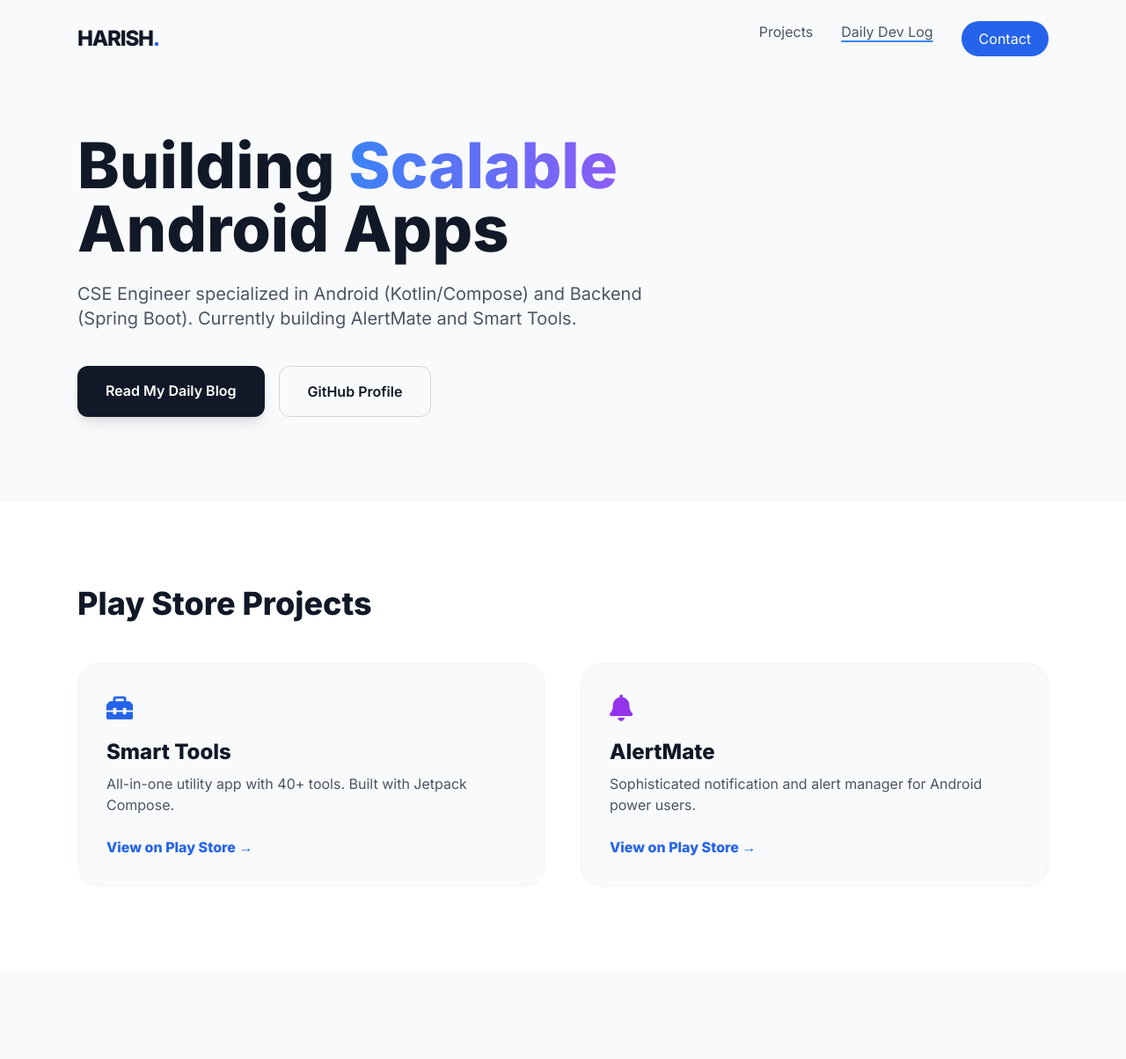
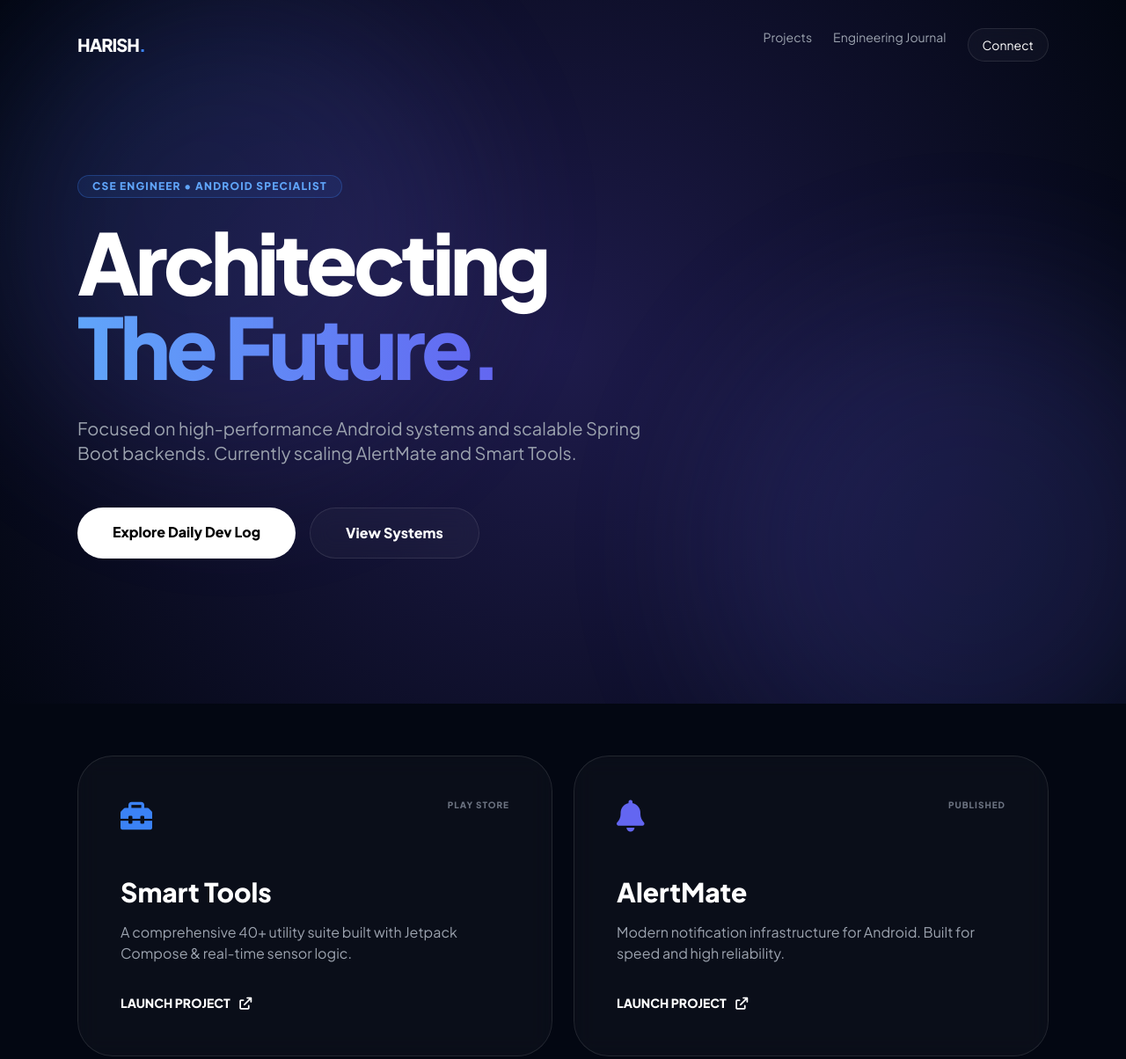
Before and after one commit to harish-cse55/my-awesome-site., a plain HTML site: page index.html in a window 1280 px wide. Shown: the whole page at 88% size. Before the commit the page ends 1104 px from the top, so only its background shows below. Drawn offline with nearby package versions, Linux system fonts and the light colour scheme.

Commit message:
Update index.html

```diff
--- a/index.html
+++ b/index.html
@@ -7,49 +7,113 @@
     <script src="https://cdn.tailwindcss.com"></script>
     <link rel="stylesheet" href="https://cdnjs.cloudflare.com/ajax/libs/font-awesome/6.0.0/css/all.min.css">
     <style>
-        @import url('https://fonts.googleapis.com/css2?family=Inter:wght@400;600;800&display=swap');
-        body { font-family: 'Inter', sans-serif; scroll-behavior: smooth; }
-        .gradient-text { background: linear-gradient(90deg, #3b82f6, #8b5cf6); -webkit-background-clip: text; -webkit-text-fill-color: transparent; }
+        @import url('https://fonts.googleapis.com/css2?family=Plus+Jakarta+Sans:wght@400;600;800&display=swap');
+
+        body {
+            font-family: 'Plus Jakarta Sans', sans-serif;
+            background: #030712;
+            color: white;
+            overflow-x: hidden;
+        }
+
+        /* Apple-style Animated Background Mesh */
+        .mesh-gradient {
+            position: fixed;
+            top: 0; left: 0; width: 100%; height: 100%;
+            z-index: -1;
+            background: radial-gradient(circle at 50% 50%, #1e1b4b 0%, #030712 100%);
+            overflow: hidden;
+        }
+
+        .blob {
+            position: absolute;
+            width: 500px; height: 500px;
+            background: linear-gradient(135deg, #3b82f6 0%, #8b5cf6 100%);
+            filter: blur(80px);
+            border-radius: 50%;
+            opacity: 0.15;
+            animation: move 20s infinite alternate;
+        }
+
+        @keyframes move {
+            from { transform: translate(-10%, -10%) scale(1); }
+            to { transform: translate(20%, 20%) scale(1.2); }
+        }
+
+        .glass {
+            background: rgba(255, 255, 255, 0.03);
+            backdrop-filter: blur(12px);
+            border: 1px solid rgba(255, 255, 255, 0.1);
+        }
+
+        .reveal {
+            animation: reveal 0.8s cubic-bezier(0.16, 1, 0.3, 1);
+        }
+
+        @keyframes reveal {
+            from { opacity: 0; transform: translateY(20px); }
+            to { opacity: 1; transform: translateY(0); }
+        }
     </style>
 </head>
-<body class="bg-gray-50 text-gray-900">
+<body>
 
-    <nav class="max-w-6xl mx-auto px-6 py-6 flex justify-between items-center">
-        <div class="text-2xl font-extrabold tracking-tighter uppercase">Harish<span class="text-blue-600">.</span></div>
-        <div class="space-x-8 hidden md:flex font-medium text-gray-600">
-            <a href="#projects" class="hover:text-blue-600 transition">Projects</a>
-            <a href="/blog/" class="hover:text-blue-600 transition underline decoration-blue-500 decoration-2 underline-offset-4">Daily Dev Log</a>
-            <a href="mailto:your-email@example.com" class="bg-blue-600 text-white px-5 py-2 rounded-full hover:bg-blue-700 transition">Contact</a>
+    <div class="mesh-gradient">
+        <div class="blob"></div>
+        <div class="blob" style="right: 0; bottom: 0; animation-delay: -5s; background: #6366f1;"></div>
+    </div>
+
+    <nav class="max-w-6xl mx-auto px-6 py-8 flex justify-between items-center relative z-10">
+        <div class="text-xl font-bold tracking-tighter uppercase">Harish<span class="text-blue-500">.</span></div>
+        <div class="space-x-6 hidden md:flex text-sm font-medium text-gray-400">
+            <a href="#projects" class="hover:text-white transition">Projects</a>
+            <a href="/blog/" class="hover:text-white transition">Engineering Journal</a>
+            <a href="mailto:your-email@example.com" class="glass px-4 py-2 rounded-full text-white hover:bg-white/10 transition">Connect</a>
         </div>
     </nav>
 
-    <section class="max-w-6xl mx-auto px-6 pt-16 pb-24 flex flex-col md:flex-row items-center">
-        <div class="md:w-2/3 text-center md:text-left">
-            <h1 class="text-5xl md:text-7xl font-extrabold mb-6 leading-tight">Building <span class="gradient-text">Scalable</span> Android Apps</h1>
-            <p class="text-xl text-gray-600 mb-10 max-w-2xl">CSE Engineer specialized in Android (Kotlin/Compose) and Backend (Spring Boot). Currently building AlertMate and Smart Tools.</p>
-            <div class="flex flex-col sm:flex-row space-y-4 sm:space-y-0 sm:space-x-4 justify-center md:justify-start">
-                <a href="/blog/" class="bg-gray-900 text-white px-8 py-4 rounded-xl font-semibold hover:bg-gray-800 transition shadow-lg">Read My Daily Blog</a>
-                <a href="https://github.com/harish-cse55" class="border border-gray-300 px-8 py-4 rounded-xl font-semibold hover:bg-gray-100 transition">GitHub Profile</a>
+    <main class="max-w-6xl mx-auto px-6 pt-12 md:pt-24 pb-32 relative z-10 text-center md:text-left">
+        <div class="reveal">
+            <span class="inline-block px-4 py-1 rounded-full border border-blue-500/30 text-blue-400 text-xs font-bold uppercase tracking-widest mb-6 bg-blue-500/10">
+                CSE Engineer • Android Specialist
+            </span>
+            <h1 class="text-5xl md:text-8xl font-extrabold mb-8 tracking-tighter leading-[0.9]">
+                Architecting <br> <span class="text-transparent bg-clip-text bg-gradient-to-r from-blue-400 to-indigo-500">The Future.</span>
+            </h1>
+            <p class="text-lg md:text-xl text-gray-400 mb-12 max-w-2xl leading-relaxed">
+                Focused on high-performance Android systems and scalable Spring Boot backends. Currently scaling AlertMate and Smart Tools.
+            </p>
+            <div class="flex flex-col sm:flex-row gap-4 justify-center md:justify-start">
+                <a href="/blog/" class="bg-white text-black px-10 py-4 rounded-full font-bold hover:scale-105 transition duration-300">
+                    Explore Daily Dev Log
+                </a>
+                <a href="https://github.com/harish-cse55" class="glass px-10 py-4 rounded-full font-bold hover:bg-white/10 transition">
+                    View Systems
+                </a>
             </div>
         </div>
-    </section>
+    </main>
 
-    <section id="projects" class="bg-white py-24">
-        <div class="max-w-6xl mx-auto px-6">
-            <h2 class="text-4xl font-bold mb-12">Play Store Projects</h2>
-            <div class="grid grid-cols-1 md:grid-cols-2 gap-10">
-                <div class="p-8 rounded-3xl bg-gray-50 border border-gray-100 hover:shadow-xl transition">
-                    <i class="fa-solid fa-toolbox text-blue-600 text-3xl mb-4"></i>
-                    <h3 class="text-2xl font-bold mb-2">Smart Tools</h3>
-                    <p class="text-gray-600 mb-6">All-in-one utility app with 40+ tools. Built with Jetpack Compose.</p>
-                    <a href="https://play.google.com/store/apps/details?id=com.harish.woohoosmart" target="_blank" class="text-blue-600 font-bold hover:underline">View on Play Store →</a>
+    <section id="projects" class="max-w-6xl mx-auto px-6 py-24 relative z-10">
+        <div class="grid grid-cols-1 md:grid-cols-2 gap-6">
+            <div class="glass p-8 md:p-12 rounded-[2.5rem] hover:border-blue-500/50 transition-all duration-500 group">
+                <div class="flex justify-between items-start mb-12">
+                    <i class="fa-solid fa-toolbox text-4xl text-blue-500"></i>
+                    <span class="text-[10px] font-bold uppercase tracking-widest text-gray-500">Play Store</span>
                 </div>
-                <div class="p-8 rounded-3xl bg-gray-50 border border-gray-100 hover:shadow-xl transition">
-                    <i class="fa-solid fa-bell text-purple-600 text-3xl mb-4"></i>
-                    <h3 class="text-2xl font-bold mb-2">AlertMate</h3>
-                    <p class="text-gray-600 mb-6">Sophisticated notification and alert manager for Android power users.</p>
-                    <a href="https://play.google.com/store/apps/details?id=com.zeamapps.snoozy" target="_blank" class="text-blue-600 font-bold hover:underline">View on Play Store →</a>
+                <h3 class="text-3xl font-bold mb-4">Smart Tools</h3>
+                <p class="text-gray-400 mb-8">A comprehensive 40+ utility suite built with Jetpack Compose & real-time sensor logic.</p>
+                <a href="https://play.google.com/store/apps/details?id=com.harish.woohoosmart" target="_blank" class="font-bold text-sm group-hover:text-blue-400 transition">LAUNCH PROJECT <i class="fa-solid fa-arrow-up-right-from-square ml-2"></i></a>
+            </div>
+
+            <div class="glass p-8 md:p-12 rounded-[2.5rem] hover:border-indigo-500/50 transition-all duration-500 group">
+                <div class="flex justify-between items-start mb-12">
+                    <i class="fa-solid fa-bell text-4xl text-indigo-500"></i>
+                    <span class="text-[10px] font-bold uppercase tracking-widest text-gray-500">Published</span>
                 </div>
+                <h3 class="text-3xl font-bold mb-4">AlertMate</h3>
+                <p class="text-gray-400 mb-8">Modern notification infrastructure for Android. Built for speed and high reliability.</p>
+                <a href="https://play.google.com/store/apps/details?id=com.zeamapps.snoozy" target="_blank" class="font-bold text-sm group-hover:text-indigo-400 transition">LAUNCH PROJECT <i class="fa-solid fa-arrow-up-right-from-square ml-2"></i></a>
             </div>
         </div>
     </section>
```
